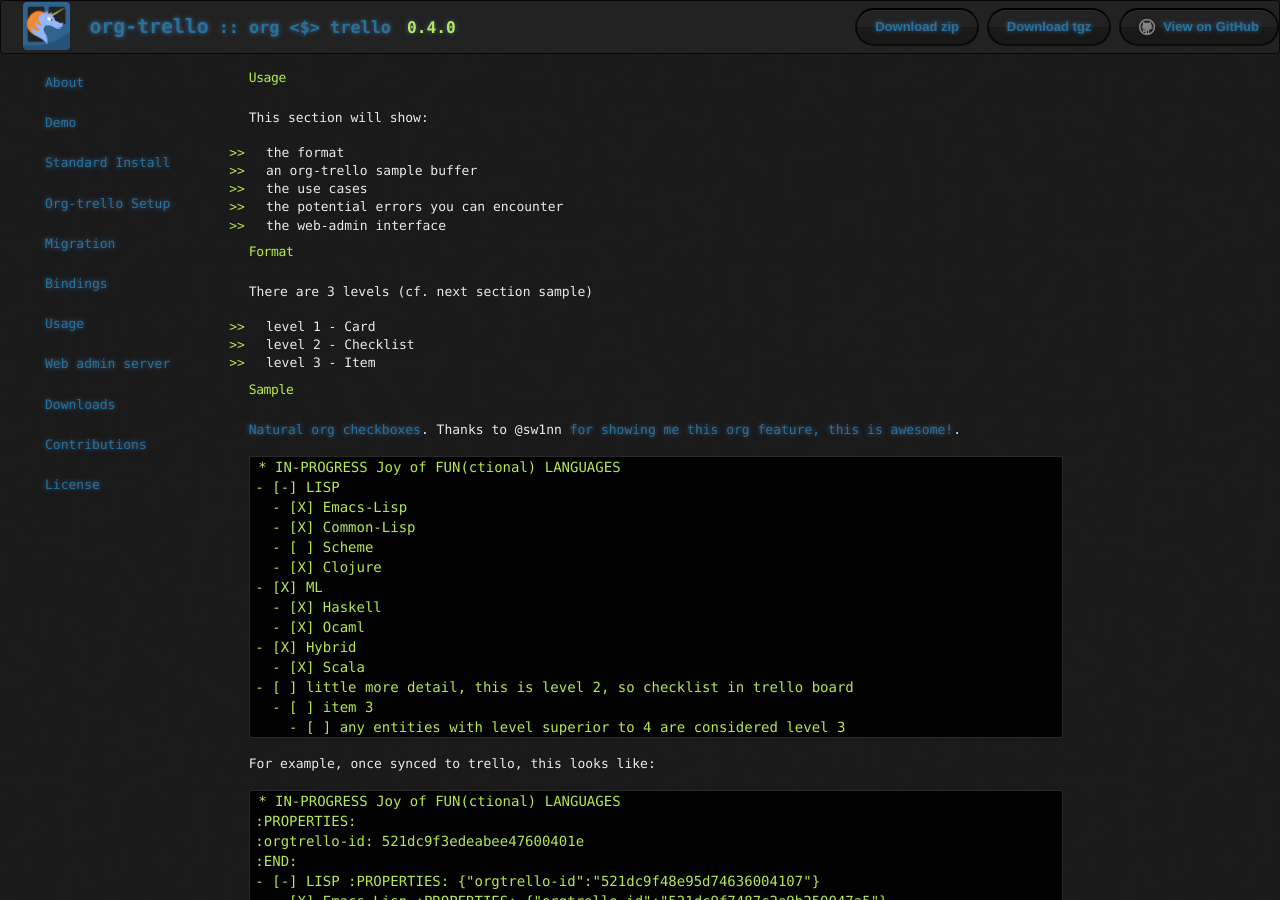
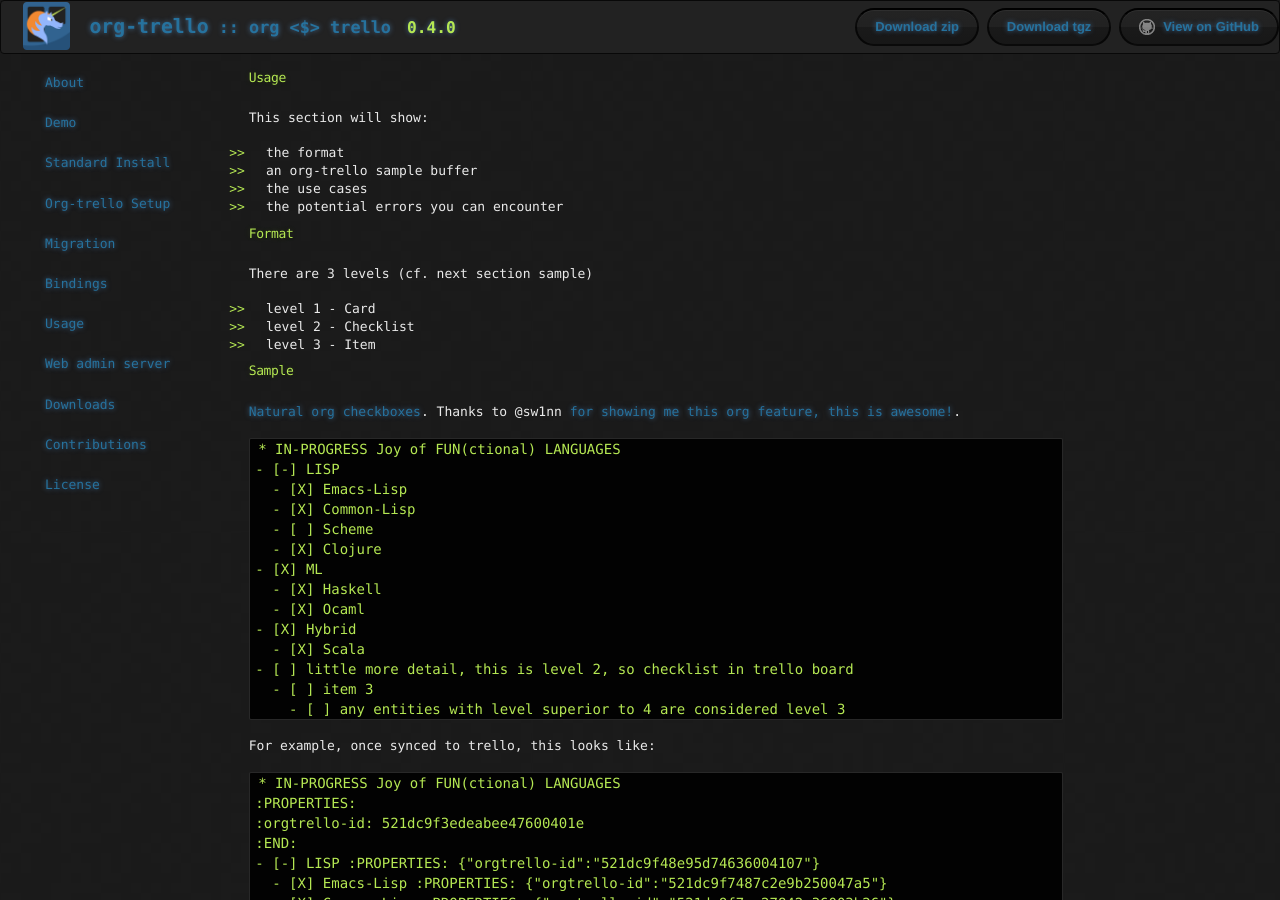
Before and after one commit to org-trello/org-trello.github.io, a Jekyll site: the page built from usage.md, in a window 1280 px wide and 900 px high. Built offline with Jekyll 4.4.1, drawn with Linux system fonts in a browser that asks for light colours; nearby versions of some CDN libraries; library files that are not in the unit come from our copies; Markdown is read by kramdown in place of the engine named in the settings.

```diff
--- a/usage.md
+++ b/usage.md
@@ -10,7 +10,6 @@ This section will show:
 - an org-trello sample buffer
 - the use cases
 - the potential errors you can encounter
-- the web-admin interface
 
 ### Format
 
```
